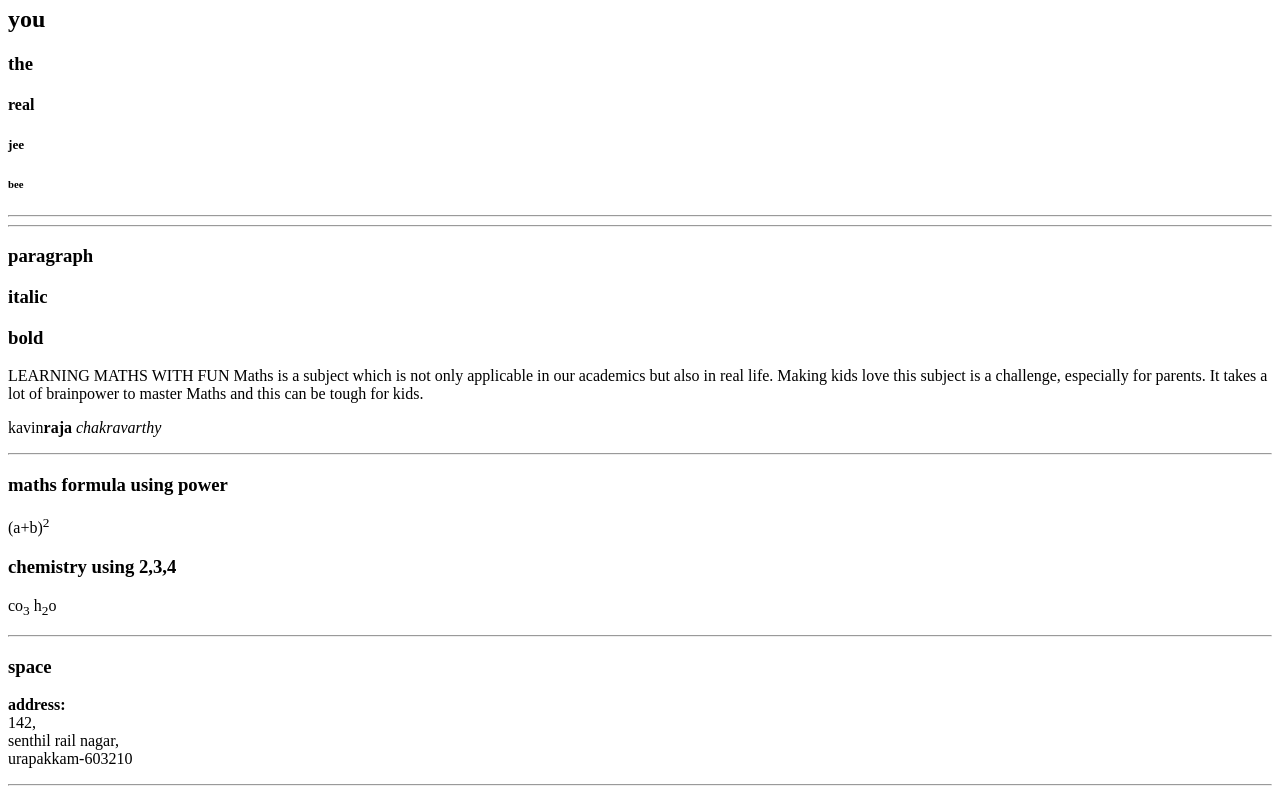
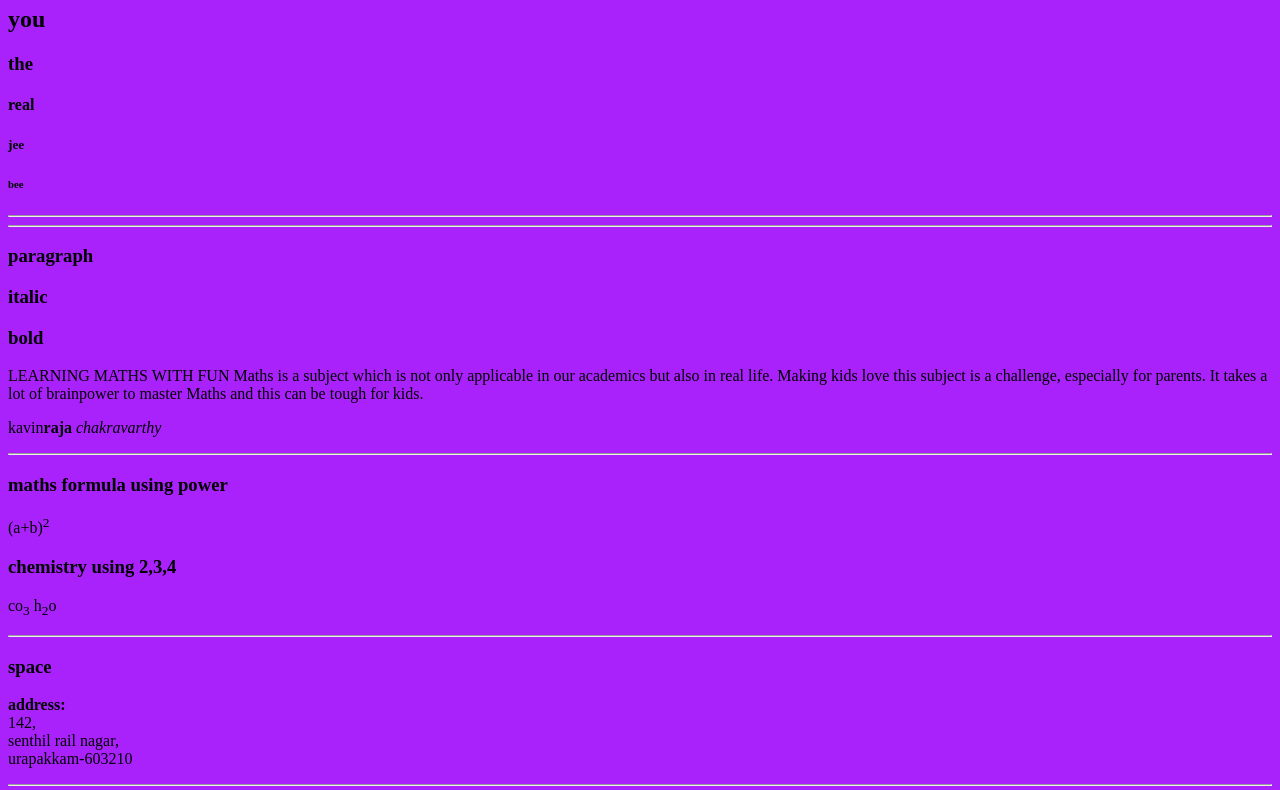
Before and after one commit to kavinraja8/tre, a plain HTML site: page index.html in a window 1280 px wide. Shown: the part 132-922 px from the top of the page. Drawn offline with Linux system fonts and the light colour scheme.

Commit message:
Update index.html

```diff
--- a/index.html
+++ b/index.html
@@ -6,7 +6,7 @@
     <meta name="viewport" content="width=device-width, initial-scale=1.0">
     <title>Document</title>
 </head>
-<body> <h1>heading</h1>
+<body bgcolor=" #a922fb "> <h1>heading</h1>
     <h1>hello world</h1>
     <h2>you</h2>
     <h3>the </h3>
```
